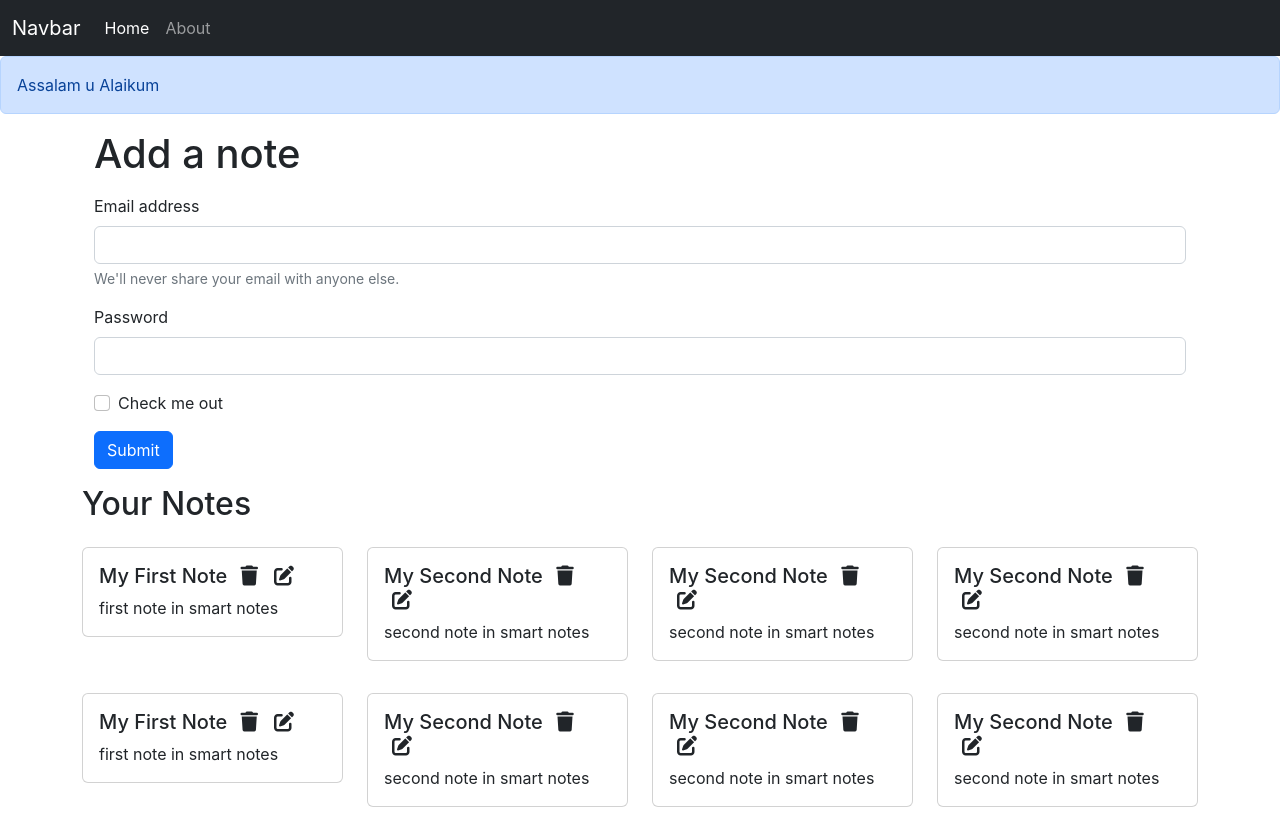
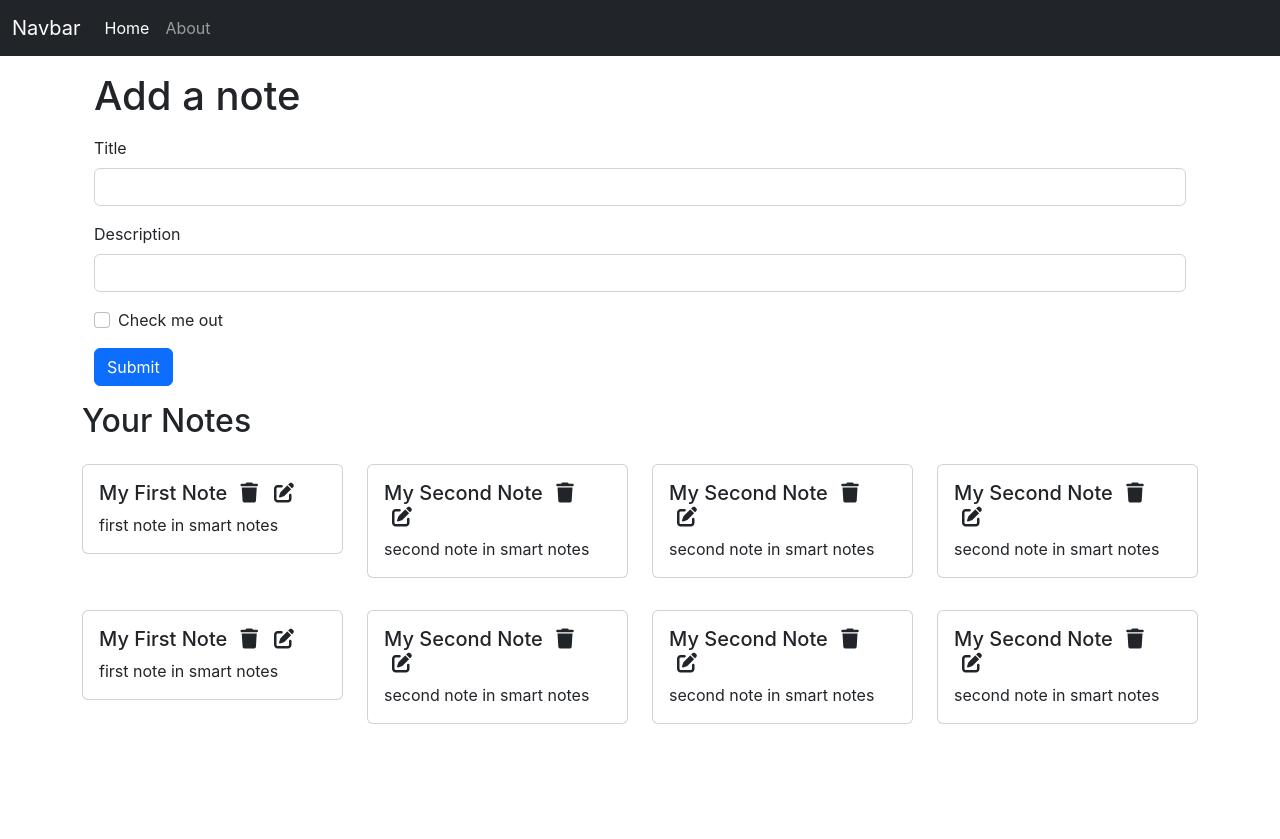
Before and after one commit to mtalhabaig3/notes-net, a React (Create React App) app: page / in a window 1280 px wide. After the commit the page ends 800 px from the top, so only its background shows below. Built offline with nearby package versions, Linux system fonts and the light colour scheme.

Commit message:
Adding AddNote component to smart notes

```diff
--- a/src/App.js
+++ b/src/App.js
@@ -13,7 +13,7 @@
         <NoteState />
         <Router>
           <Navbar />
-          <Alert message="Assalam u Alaikum" />
+          {/* <Alert message="Assalam u Alaikum" /> */}
           <div className="container">
             <Routes>
               <Route exact path="/" element={<Home />}></Route>
--- /dev/null
+++ b/src/components/AddNote.js
@@ -0,0 +1,64 @@
+import React, { useContext, useState } from "react";
+import noteContext from "../context/notes/noteContext";
+
+const AddNote = () => {
+  const context = useContext(noteContext);
+  const { addNote } = context;
+  const [note, setNote] = useState({ title: "", description: "" });
+  const handleAdd = (e) => {
+    e.preventDefault();
+    console.log(note.title, note.description);
+    addNote(note.title, note.description);
+  };
+
+  const onChange = (e) => {
+    setNote({ ...note, [e.target.name]: e.target.value });
+  };
+  return (
+    <div className="container my-3">
+      <h1>Add a note</h1>
+      <form>
+        <div className="mb-3 my-3">
+          <label htmlFor="title" className="form-label">
+            Title
+          </label>
+          <input
+            type="text"
+            className="form-control"
+            id="title"
+            name="title"
+            aria-describedby="emailHelp"
+            onChange={onChange}
+          />
+        </div>
+        <div className="mb-3 my-3">
+          <label htmlFor="description" className="form-label">
+            Description
+          </label>
+          <input
+            type="text"
+            className="form-control"
+            id="description"
+            name="description"
+            onChange={onChange}
+          />
+        </div>
+        <div className="mb-3 form-check">
+          <input
+            type="checkbox"
+            className="form-check-input"
+            id="exampleCheck1"
+          />
+          <label className="form-check-label" htmlFor="exampleCheck1">
+            Check me out
+          </label>
+        </div>
+        <button type="submit" className="btn btn-primary" onClick={handleAdd}>
+          Submit
+        </button>
+      </form>
+    </div>
+  );
+};
+
+export default AddNote;
--- a/src/components/Home.js
+++ b/src/components/Home.js
@@ -1,51 +1,10 @@
 import React from "react";
+import AddNote from "./AddNote";
 import Notes from "./Notes";
 
 const Home = () => {
   return (
     <div>
-      <div className="container my-3">
-        <h1>Add a note</h1>
-        <form>
-          <div class="mb-3 my-3">
-            <label htmlFor="exampleInputEmail1" class="form-label">
-              Email address
-            </label>
-            <input
-              type="email"
-              class="form-control"
-              id="exampleInputEmail1"
-              aria-describedby="emailHelp"
-            />
-            <div id="emailHelp" class="form-text">
-              We'll never share your email with anyone else.
-            </div>
-          </div>
-          <div class="mb-3">
-            <label htmlFor="exampleInputPassword1" class="form-label">
-              Password
-            </label>
-            <input
-              type="password"
-              class="form-control"
-              id="exampleInputPassword1"
-            />
-          </div>
-          <div class="mb-3 form-check">
-            <input
-              type="checkbox"
-              class="form-check-input"
-              id="exampleCheck1"
-            />
-            <label class="form-check-label" htmlFor="exampleCheck1">
-              Check me out
-            </label>
-          </div>
-          <button type="submit" class="btn btn-primary">
-            Submit
-          </button>
-        </form>
-      </div>
       <Notes />
     </div>
   );
--- a/src/components/Notes.js
+++ b/src/components/Notes.js
@@ -1,17 +1,21 @@
 import React, { useContext } from "react";
 import noteContext from "../context/notes/noteContext";
+import AddNote from "./AddNote";
 import NoteItem from "./NoteItem";
 
 const Notes = () => {
   const context = useContext(noteContext);
-  const { notes, setNotes } = context;
+  const { notes, addNote } = context;
   return (
+    <>
+      <AddNote />
       <div className="row my-3">
         <h2>Your Notes</h2>
         {notes.map((note) => {
           return <NoteItem key={note._id} note={note} />;
         })}
       </div>
+    </>
   );
 };
 
--- a/src/context/notes/NoteState.js
+++ b/src/context/notes/NoteState.js
@@ -77,8 +77,26 @@
     },
   ];
   const [notes, setNotes] = useState(notesInitial);
+
+  const addNote = (title, description) => {
+    console.log(title, description);
+    const note = {
+      _id: "6346c80b358adbcef12482f675",
+      user: "63455253fc2c741e3fe5a176",
+      title: title,
+      description: description,
+      tag: "default",
+      date: "2022-10-12T13:58:35.031Z",
+      __v: 0,
+    };
+    setNotes(notes.concat(note));
+  };
+
+  const deleteNote = () => {};
+
+  const editNote = () => {};
   return (
-    <noteContext.Provider value={{ notes, setNotes }}>
+    <noteContext.Provider value={{ notes, addNote, deleteNote, editNote }}>
       {props.children}
     </noteContext.Provider>
   );
```
Lines whose indentation alone changed are shown as unchanged.
